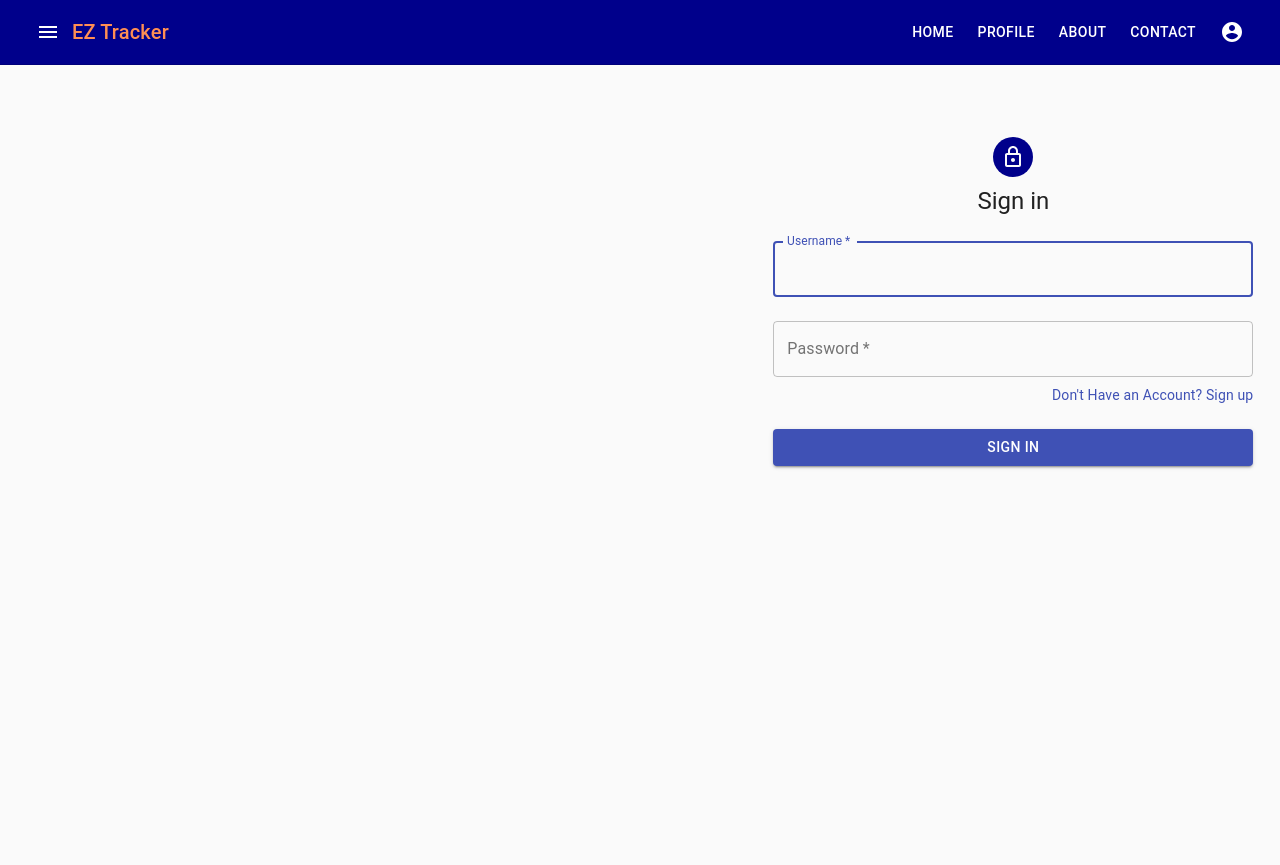
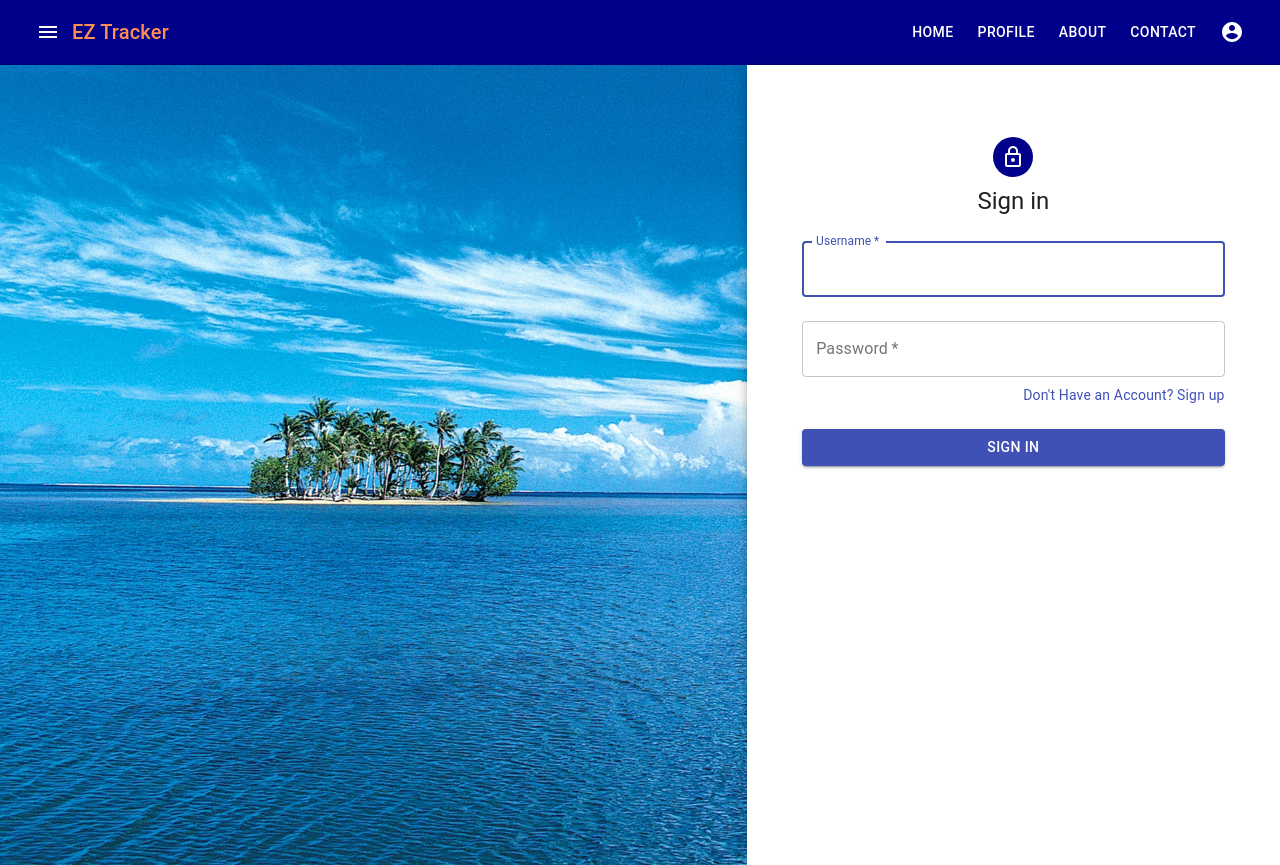
Before and after one commit to tonycrosby-tech/EZ_Tracker, a React (Create React App) app in the folder client/: page /login in a window 1280 px wide. Before the commit the page ends 800 px from the top, so only its background shows below. Built offline with nearby package versions, Linux system fonts and the light colour scheme.

Commit message:
adding image to signup

```diff
--- a/client/src/pages/SignIn.js
+++ b/client/src/pages/SignIn.js
@@ -9,6 +9,9 @@ import Grid from "@material-ui/core/Grid";
 import LockOutlinedIcon from "@material-ui/icons/LockOutlined";
 import Typography from "@material-ui/core/Typography";
 import { withStyles } from '@material-ui/core/styles';
+import Paper from '@material-ui/core/Paper';
+import backgroundImage from './Background.jpg';
+
 // const useStyles = makeStyles((theme) => ({
 //   paper: {
 //     marginTop: theme.spacing(8),
@@ -30,8 +33,19 @@ import { withStyles } from '@material-ui/core/styles';
 // }));
 
 const styles = theme => ({
+  root: {
+    height: '100vh',
+  },
+  image: {
+    backgroundImage: `url("${backgroundImage}")`,
+    backgroundRepeat: 'no-repeat',
+    backgroundColor:
+      theme.palette.type === 'light' ? theme.palette.grey[50] : theme.palette.grey[900],
+    backgroundSize: 'cover',
+    backgroundPosition: 'center',
+  },
   paper: {
-    marginTop: theme.spacing(8),
+    margin: theme.spacing(8, 4),
     display: 'flex',
     flexDirection: 'column',
     alignItems: 'center',
@@ -85,10 +99,10 @@ class Login extends Component {
     const { classes } = this.props;
     const { username, password, message } = this.state;
     return (
-      <Grid container component="main">
+      <Grid container className={classes.root} component="main">
         <CssBaseline />
-        <Grid item xs={false} sm={4} md={7} />
-        <Grid item xs={12} sm={8} md={5} elevation={6}>
+        <Grid item xs={false} sm={4} md={7} className={classes.image}/>
+        <Grid item xs={12} sm={8} md={5} component={Paper} elevation={6} square>
           <div className={classes.paper}>
             <Avatar className={classes.avatar}>
               <LockOutlinedIcon />
```
Also changed, not shown: client/src/pages/Background.jpg (added).
